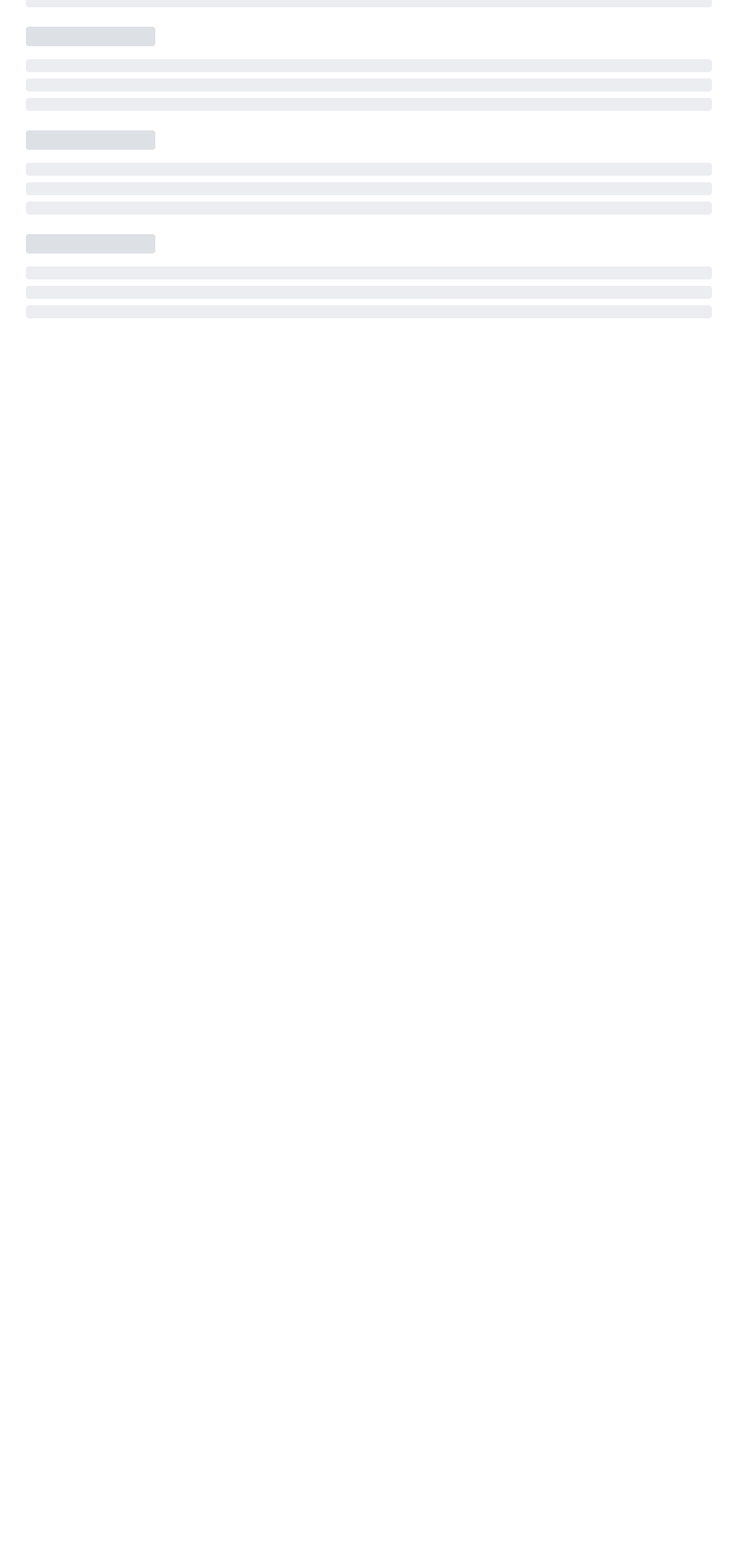
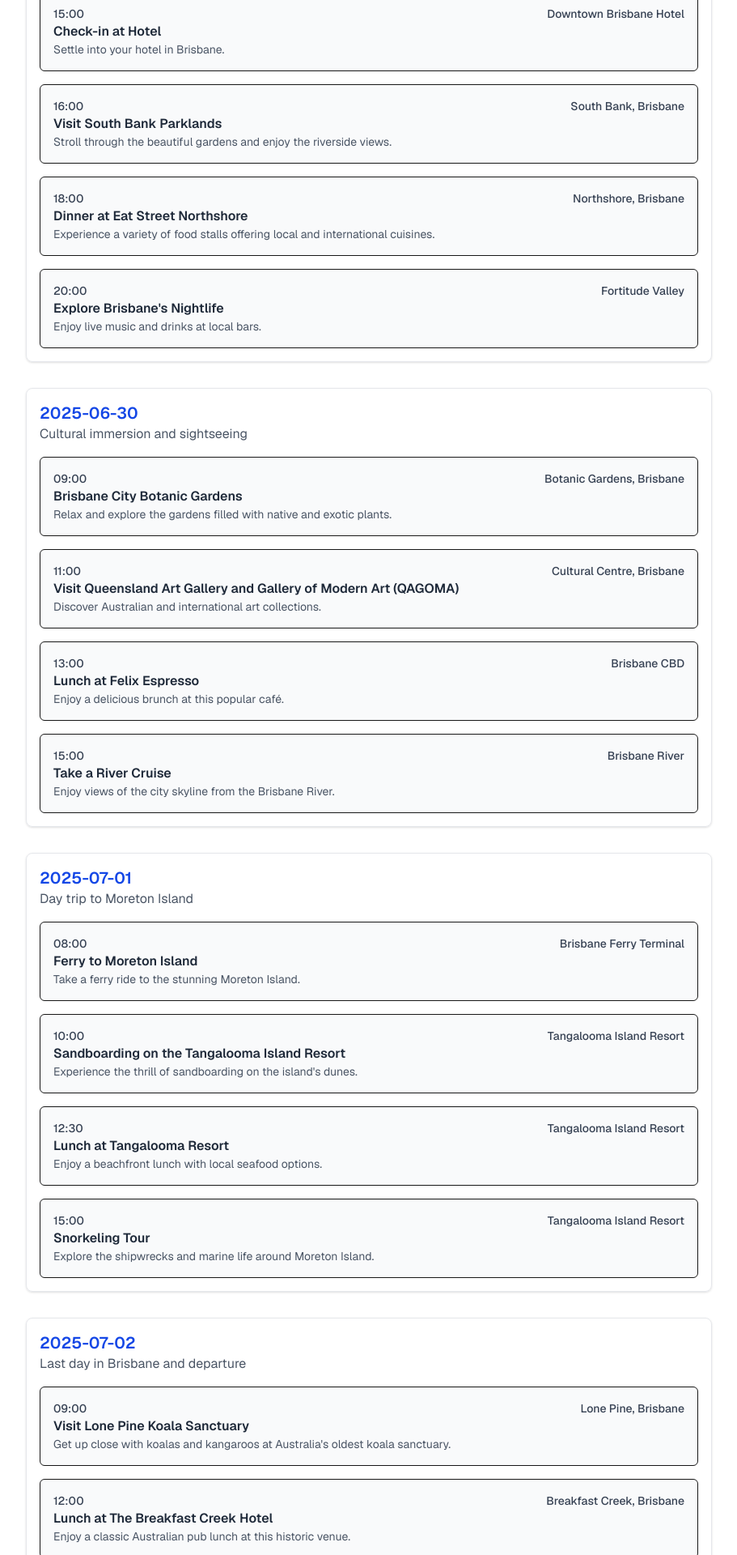
Before and after one commit to Sanis5989/WanderWise, a Next.js app: page / in a window 1280 px wide. Shown: the part 440-2360 px from the top of the page at 81% size, without its empty margins (184-1095 px from the left). Before the commit the page ends 881 px from the top, so only its background shows below. Built offline with nearby package versions, Linux system fonts and the light colour scheme.

Commit message:
small ui update:

```diff
--- a/src/app/Components/HomePage.js
+++ b/src/app/Components/HomePage.js
@@ -22,6 +22,7 @@ export default function HomePage() {
         <DailyActivitiesContext.Provider value={{dailyActivities, setDailyActivities}}>
           <LocationPicker/>
           <ItineraryList data={dailyActivities}/>
+
         </DailyActivitiesContext.Provider>
       </div>
     </div>
--- a/src/app/Components/Itinerary.js
+++ b/src/app/Components/Itinerary.js
@@ -18,10 +18,132 @@ export default function ItineraryList({data}) {
     //   setItinerary(data);
     //   setLoading(false);
     // });
-    setItinerary(data?.dailyPlan);
+    let dummdata = [
+    {
+      "date": "2025-06-29",
+      "summary": "Arrival in Brisbane and exploring the South Bank",
+      "activities": [
+        {
+          "time": "15:00",
+          "title": "Check-in at Hotel",
+          "description": "Settle into your hotel in Brisbane.",
+          "location": "Downtown Brisbane Hotel"
+        },
+        {
+          "time": "16:00",
+          "title": "Visit South Bank Parklands",
+          "description": "Stroll through the beautiful gardens and enjoy the riverside views.",
+          "location": "South Bank, Brisbane"
+        },
+        {
+          "time": "18:00",
+          "title": "Dinner at Eat Street Northshore",
+          "description": "Experience a variety of food stalls offering local and international cuisines.",
+          "location": "Northshore, Brisbane"
+        },
+        {
+          "time": "20:00",
+          "title": "Explore Brisbane's Nightlife",
+          "description": "Enjoy live music and drinks at local bars.",
+          "location": "Fortitude Valley"
+        }
+      ]
+    },
+    {
+      "date": "2025-06-30",
+      "summary": "Cultural immersion and sightseeing",
+      "activities": [
+        {
+          "time": "09:00",
+          "title": "Brisbane City Botanic Gardens",
+          "description": "Relax and explore the gardens filled with native and exotic plants.",
+          "location": "Botanic Gardens, Brisbane"
+        },
+        {
+          "time": "11:00",
+          "title": "Visit Queensland Art Gallery and Gallery of Modern Art (QAGOMA)",
+          "description": "Discover Australian and international art collections.",
+          "location": "Cultural Centre, Brisbane"
+        },
+        {
+          "time": "13:00",
+          "title": "Lunch at Felix Espresso",
+          "description": "Enjoy a delicious brunch at this popular café.",
+          "location": "Brisbane CBD"
+        },
+        {
+          "time": "15:00",
+          "title": "Take a River Cruise",
+          "description": "Enjoy views of the city skyline from the Brisbane River.",
+          "location": "Brisbane River"
+        }
+      ]
+    },
+    {
+      "date": "2025-07-01",
+      "summary": "Day trip to Moreton Island",
+      "activities": [
+        {
+          "time": "08:00",
+          "title": "Ferry to Moreton Island",
+          "description": "Take a ferry ride to the stunning Moreton Island.",
+          "location": "Brisbane Ferry Terminal"
+        },
+        {
+          "time": "10:00",
+          "title": "Sandboarding on the Tangalooma Island Resort",
+          "description": "Experience the thrill of sandboarding on the island's dunes.",
+          "location": "Tangalooma Island Resort"
+        },
+        {
+          "time": "12:30",
+          "title": "Lunch at Tangalooma Resort",
+          "description": "Enjoy a beachfront lunch with local seafood options.",
+          "location": "Tangalooma Island Resort"
+        },
+        {
+          "time": "15:00",
+          "title": "Snorkeling Tour",
+          "description": "Explore the shipwrecks and marine life around Moreton Island.",
+          "location": "Tangalooma Island Resort"
+        }
+      ]
+    },
+    {
+      "date": "2025-07-02",
+      "summary": "Last day in Brisbane and departure",
+      "activities": [
+        {
+          "time": "09:00",
+          "title": "Visit Lone Pine Koala Sanctuary",
+          "description": "Get up close with koalas and kangaroos at Australia's oldest koala sanctuary.",
+          "location": "Lone Pine, Brisbane"
+        },
+        {
+          "time": "12:00",
+          "title": "Lunch at The Breakfast Creek Hotel",
+          "description": "Enjoy a classic Australian pub lunch at this historic venue.",
+          "location": "Breakfast Creek, Brisbane"
+        },
+        {
+          "time": "14:00",
+          "title": "Shopping at Queen Street Mall",
+          "description": "Explore the vibrant shopping precinct before departure.",
+          "location": "Queen Street Mall, Brisbane"
+        },
+        {
+          "time": "16:00",
+          "title": "Check-out and Head to Airport",
+          "description": "Prepare for your flight back home.",
+          "location": "Brisbane Airport"
+        }
+      ]
+    }
+  ];
+    setItinerary(dummdata);
     setLoading(false);
     console.log(data);
-  }, [data]);
+  }, []);
 
   return (
     <div className="p-6 max-w-4xl mx-auto">
```
